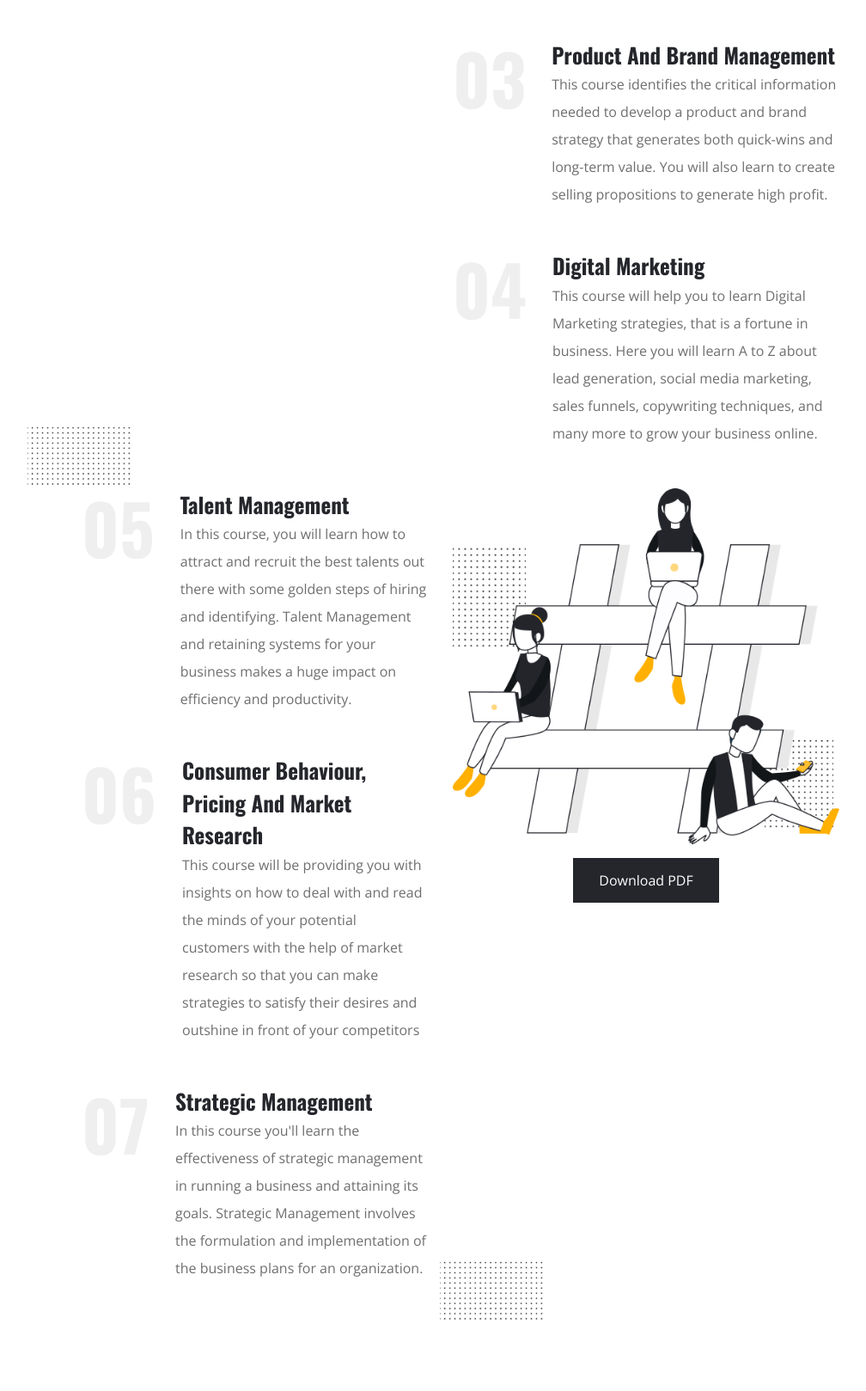
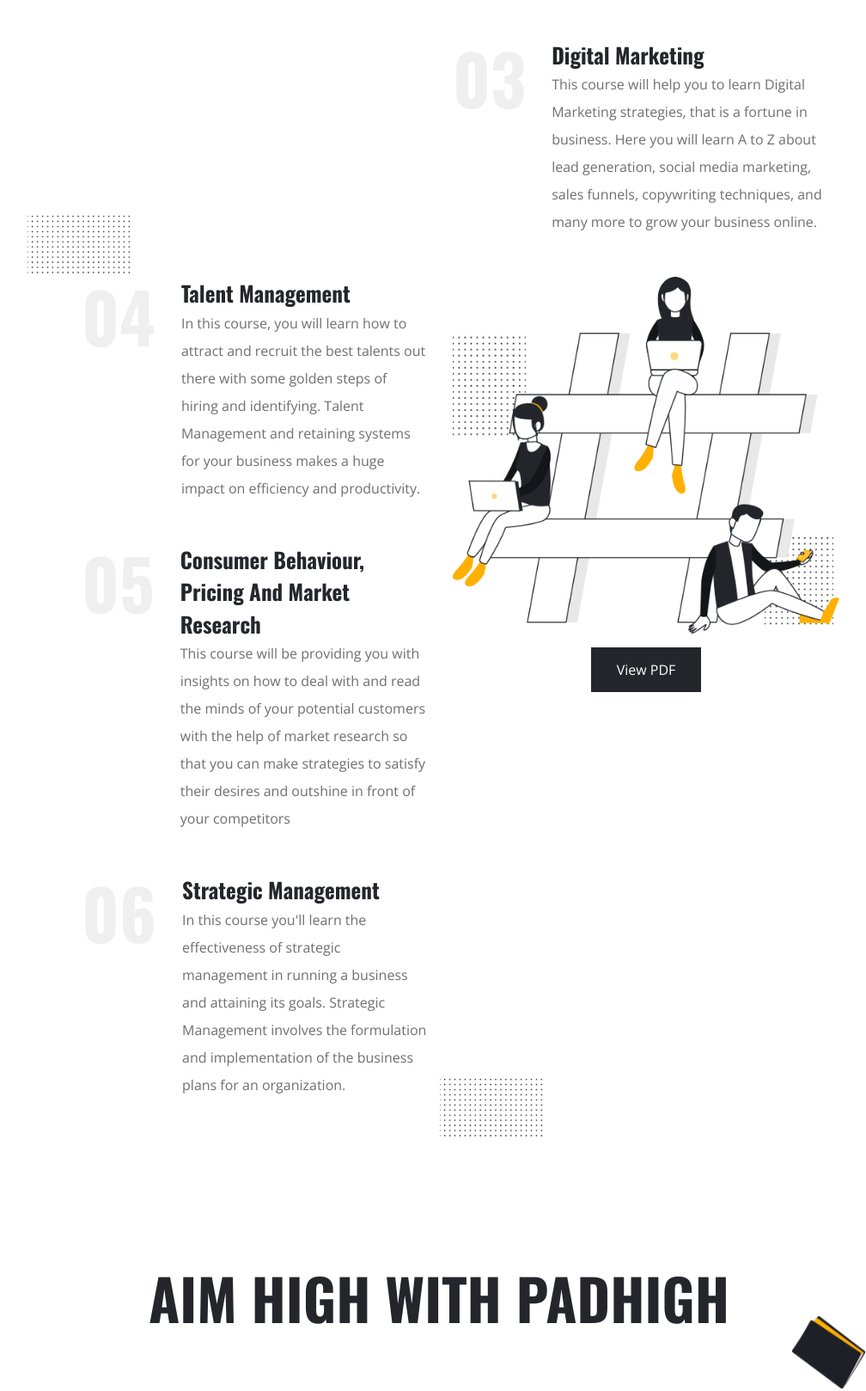
Before and after one commit to arshgupta06/Infuzex, a plain HTML site: page inturn.html in a window 1280 px wide. Shown: the part 1459-3077 px from the top of the page at 86% size, without its empty margins (128-1136 px from the left). Drawn offline with nearby package versions, Linux system fonts and the light colour scheme; files whose address does not match are found by name.

Commit message:
added pdf

```diff
--- a/inturn.html
+++ b/inturn.html
@@ -285,7 +285,7 @@
                         </p>
                      </div>
                   </div>
-                  <div class="feature-box text- mb-5">
+                  <!-- <div class="feature-box text- mb-5">
                      <div class="feature-number ">03</div>
                      <div class="feature-info">
                         <h4>Product and Brand Management</h4>
@@ -295,10 +295,10 @@
 
                         </p>
                      </div>
-                  </div>
+                  </div> -->
 
                   <div class="feature-box text- mb-5">
-                     <div class="feature-number ">04</div>
+                     <div class="feature-number ">03</div>
                      <div class="feature-info">
                         <h4>Digital Marketing
                         </h4>
@@ -317,7 +317,7 @@
                <div class="col-lg-6 col-md-12 mt-5 mt-lg-0">
 
                   <div class="feature-box text- ml-5 mb-5">
-                     <div class="feature-number ">05</div>
+                     <div class="feature-number ">04</div>
                      <div class="feature-info">
                         <h4>Talent Management
                         </h4>
@@ -329,7 +329,7 @@
                      </div>
                   </div>
                   <div class="feature-box text- ml-5 mb-5 ">
-                     <div class="feature-number ">06</div>
+                     <div class="feature-number ">05</div>
                      <div class="feature-info">
                         <h4>Consumer Behaviour, Pricing and Market Research</h4>
                         <p class="mb-0">This course will be providing you with insights on how to deal with and read the
@@ -340,7 +340,7 @@
                      </div>
                   </div>
                   <div class="feature-box text- ml-5 mb-5 ">
-                     <div class="feature-number ">07</div>
+                     <div class="feature-number ">06</div>
                      <div class="feature-info">
                         <h4>Strategic Management</h4>
                         <p class="mb-0">In this course you'll learn the effectiveness of strategic management in running
@@ -373,7 +373,7 @@
                         <img src="images/effect/03.jpg" alt="drive02">
                      </span>
                   </div>
-                  <a class="button mt-3 " href=" payment.php">Download PDF</a>
+                  <a class="button mt-3 " href="Curriculum _PADHHIGH.pdf">View PDF</a>
                </div>
 
 
@@ -450,7 +450,7 @@
                      data-transform_in="y:50px;opacity:0;s:300;e:easeOutExpo;" data-transform_out="opacity:0;"
                      data-start="0" data-splitin="none" data-splitout="none" data-responsive_offset="on"
                      style="z-index: 8; white-space: nowrap; font-size: 70px; line-height: 80px; font-weight: 700; color: rgba(36, 38, 43, 1.00);font-family:Oswald;text-transform:uppercase;">
-                     Learn High Value Skills
+                     Aim High with PADHIGH
                   </div>
 
                   <!-- LAYER NR. 5 -->
```
Also changed, not shown: index.html (+1 -1 lines), team-details.html (+1 -1 lines), 1 other file.
